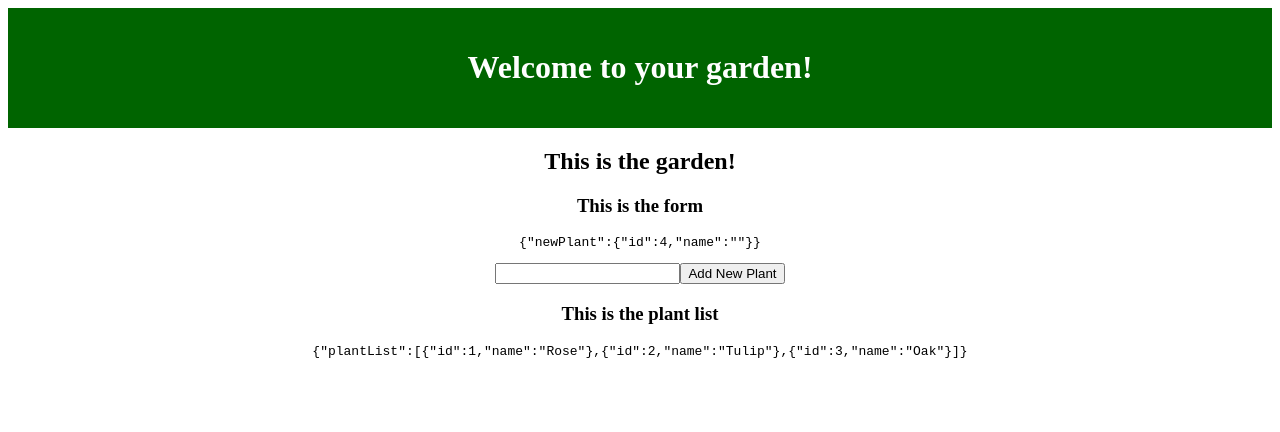
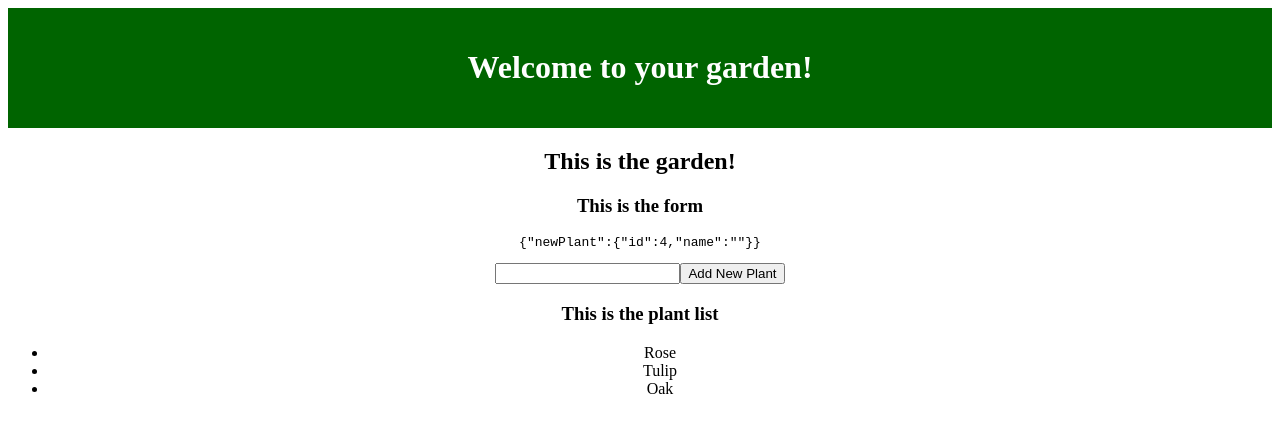
Before and after one commit to myronschippers/castor-livesolve-saga-garden, a React (Create React App) app: page / in a window 1280 px wide. Shown: the top 432 px of the page. Built offline with nearby package versions, Linux system fonts and the light colour scheme; no server answers.

Commit message:
creating a list item and some appropriate markup for plants to be displayed

```diff
--- a/src/components/PlantList/PlantList.js
+++ b/src/components/PlantList/PlantList.js
@@ -1,5 +1,8 @@
 import React, { Component } from 'react';
 import { connect } from 'react-redux';
+
+// CUSTOM COMPONENTS
+import PlantListItem from '../PlantListItem/PlantListItem';
 
 class PlantList extends Component {
   componentDidMount() {
@@ -13,7 +16,11 @@ class PlantList extends Component {
     return (
       <div>
         <h3>This is the plant list</h3>
-        <pre>{JSON.stringify(this.props.reduxState)}</pre>
+        <ul>
+          {this.props.reduxState.plantList.map((item, index) => {
+            return <PlantListItem key={index} plant={item} />;
+          })}
+        </ul>
       </div>
     );
   }
--- /dev/null
+++ b/src/components/PlantListItem/PlantListItem.js
@@ -0,0 +1,9 @@
+import React, { Component } from 'react';
+
+class PlantListItem extends Component {
+  render() {
+    return <li>{this.props.plant.name}</li>;
+  }
+}
+
+export default PlantListItem;
```
